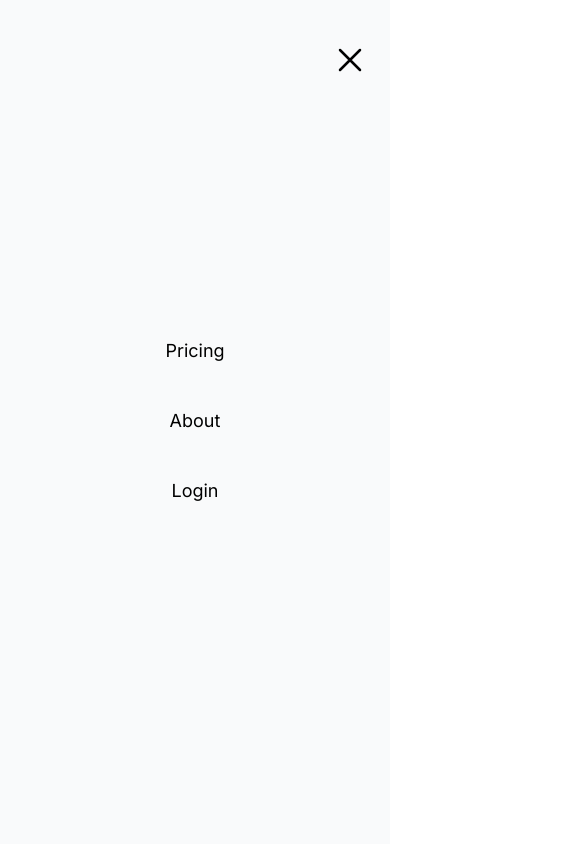
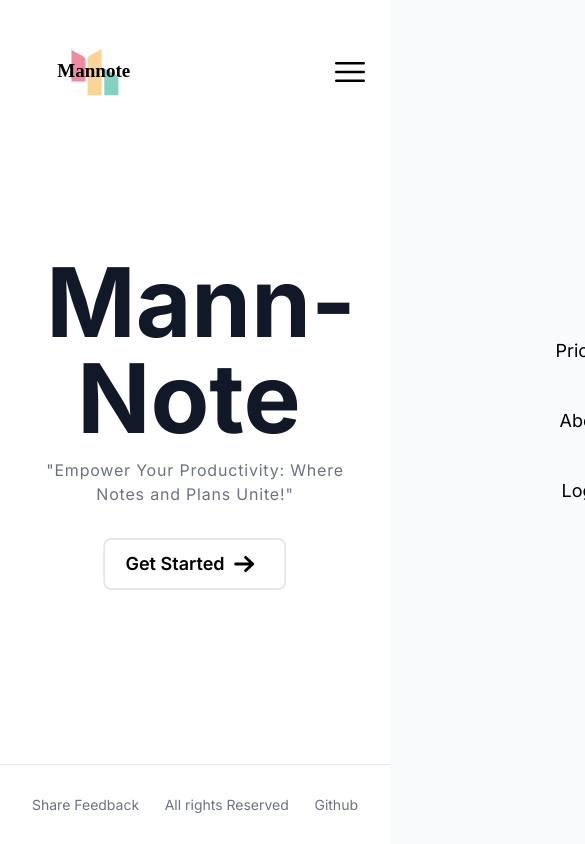
Before and after one commit to pranay101/Mannote, a Next.js app: page / in a window 390 px wide. Shown: the top 844 px of the page, 585 px wide, since content can reach past the window. Built offline with nearby package versions, Linux system fonts and the light colour scheme.

Commit message:
Fixed Navbar

```diff
--- a/src/Navbar/Navbar.tsx
+++ b/src/Navbar/Navbar.tsx
@@ -8,7 +8,7 @@ import { useState } from 'react'
 type Props = {}
 
 const Navbar = (props: Props) => {
-    // const [openMenu,setOpenMenu] = useState(false)
+    const [openMenu,setOpenMenu] = useState(false)
     return (<>
     <nav className='absolute h-36 top-0 left-0 w-screen px-5 md:px-20 text-black flex justify-between items-center z-50 overflow-x-hidden'>
             <Image className='' src={"/Mannotelogo.svg"} height={100} width={150} alt='logo' />
@@ -18,10 +18,10 @@ const Navbar = (props: Props) => {
                 <span className='flex items-center mx-5 px-5 py-1.5 rounded-[5px] font-semibold border-2 hover:bg-gray-900 hover:text-white'><Link href="">Login</Link></span>
             </div>
 
-            <Bars3Icon className='md:hidden h-10 w-10 fill-gray-900' />
+            <Bars3Icon onClick={() => setOpenMenu(true)} className='md:hidden h-10 w-10 fill-gray-900' />
         </nav>
-         <div className={`md:hidden absolute h-screen w-screen bg-gray-50 z-50  ease-out duration-500`}>
-                <XMarkIcon className='h-10 w-10 fill-gray-900 absolute top-10 right-5 z-50 '  />
+         <div className={`md:hidden absolute h-screen w-screen bg-gray-50 z-50  ease-out duration-500 ${!openMenu? "translate-x-[100%]" : "translate-x-0" }`}>
+                <XMarkIcon onClick={() => setOpenMenu(false)}className='h-10 w-10 fill-gray-900 absolute top-10 right-5 z-50 '  />
 
                 <div className='h-full w-full flex items-center justify-center flex-col'>
                 <Link className='border-b-2 text-lg border-transparent hover:border-b-2 hover:border-gray-300 my-5' href={""}>Pricing</Link>
```
